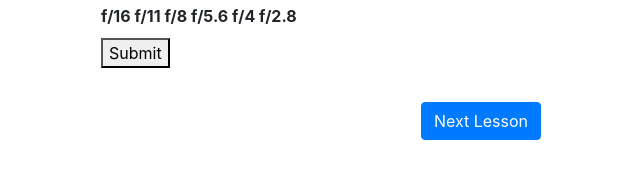
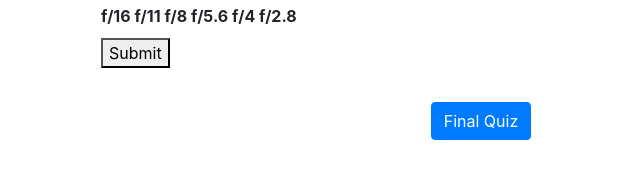
Before and after one commit to YYwang14/UI-Technical-Prototype, a Flask app: page /aperture_quiz in a window 1280 px wide. Shown: the part 853-1023 px from the top of the page, without its empty margins (159-799 px from the left). Run offline with Flask 3, Linux system fonts and the light colour scheme; some libraries are stand-ins or nearby versions.

Commit message:
Update aperture_quiz.html

```diff
--- a/templates/aperture_quiz.html
+++ b/templates/aperture_quiz.html
@@ -36,7 +36,7 @@
     <button id="submitBtn" style="margin-top: 10px;">Submit</button>
     <p id="result"></p>
     <div class="text-center mt-4">
-        <a href="{{ url_for('quiz_iso') }}" class="btn btn-primary">Next Lesson</a>
+        <a href="{{ url_for('quiz_iso') }}" class="btn btn-primary"> Final Quiz</a>
     </div>
 </div>
 {% endblock %}
```
